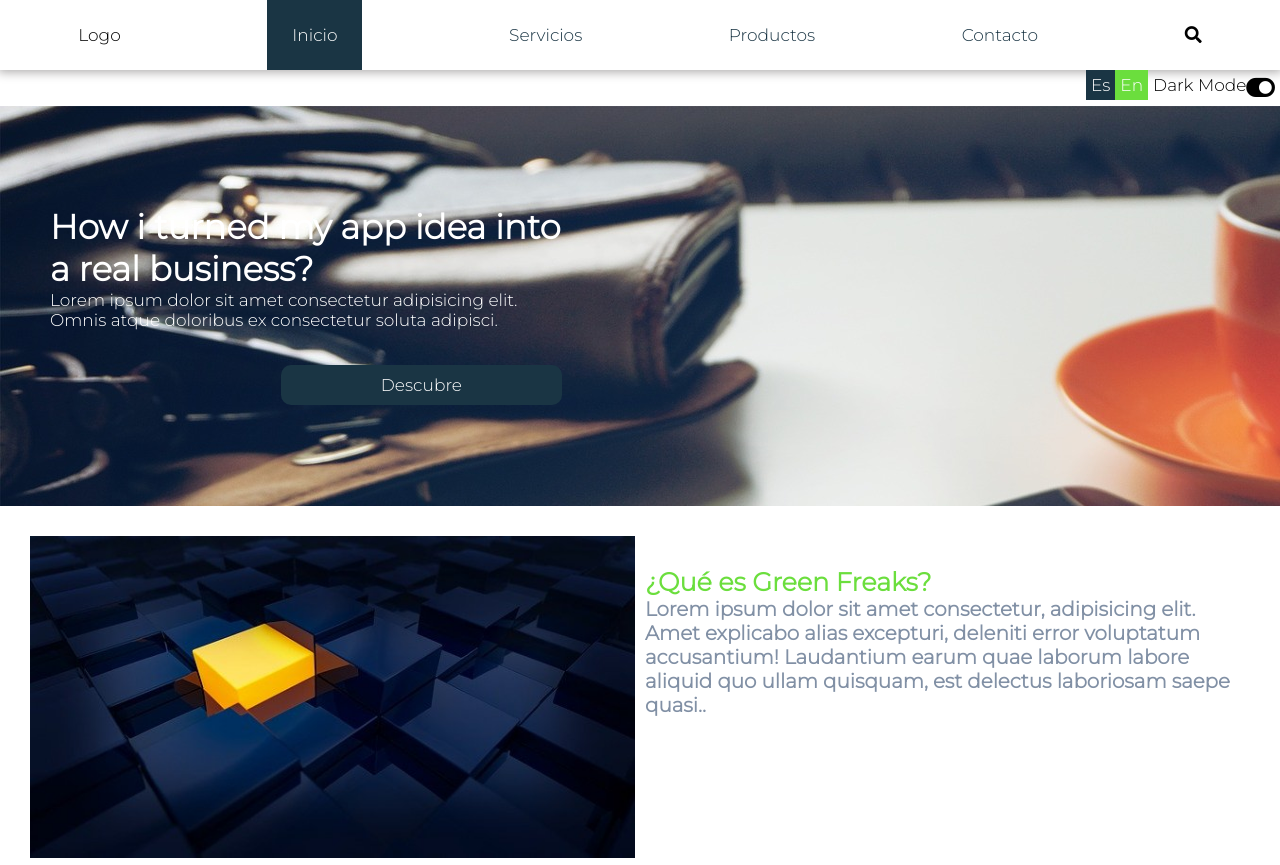
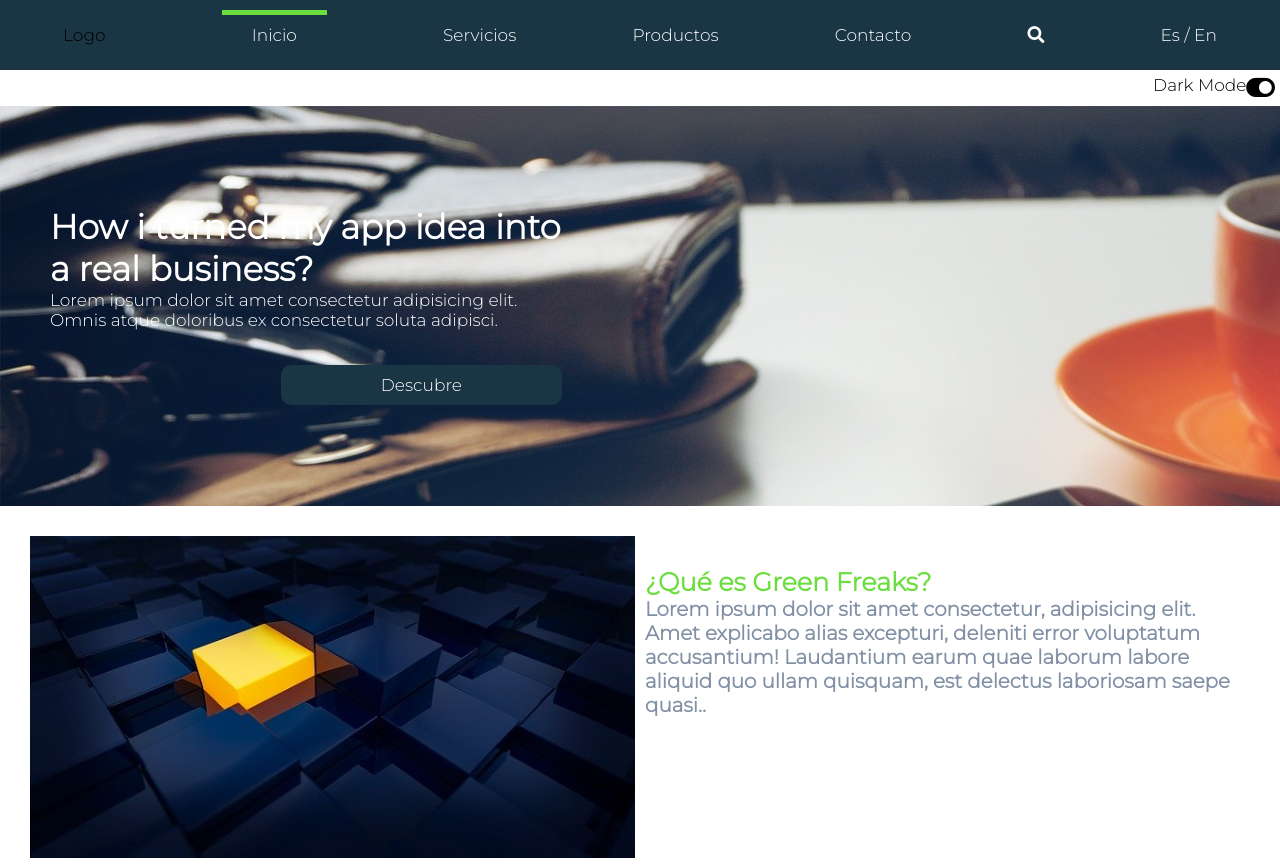
Before and after one commit to greenfreaks/greenfreaks, a plain HTML site: page index.html in a window 1280 px wide. Shown: the top 865 px of the page. Drawn offline with Linux system fonts and the light colour scheme.

Commit message:
cambio de estilos de la navbar

```diff
--- a/css/style.css
+++ b/css/style.css
@@ -151,26 +151,35 @@ body{
 /*------Nav-------*/
 nav{
     padding: 25px 5px;
+    position: sticky;
+    top: 0;
+    background-color: var(--darkBlue);
 }
-nav ul, nav .head__nav--cell{
+nav ul, .head__nav--cell{
     list-style: none;
     display: flex;
     flex-direction: row;
     flex-wrap: nowrap;
     justify-content: space-around;
 }
+
+.head__navCell{
+    display: none;
+}
+
 nav ul li a{
     text-decoration: none;
-    color: var(--darkBlue);
+    color: var(--white);
+}
+nav ul li a:hover{
+    color: var(--green);
 }
 nav ul .active{
- background-color: var(--darkBlue);
- color: var(--white);
- padding: 25px;
+    padding: 10px 30px;
+    border-top: 5px solid #6BDE3D;
+    /* border-bottom: 5px solid #6BDE3D; */
 }
-nav .head__nav--logo{
-    position: static;
-}
+
 nav ul li ul{
     display: flex;
     flex-direction: column;
@@ -182,9 +191,6 @@ nav ul li:hover ul{
     display: block;
 }
 
-.head__navCell{
-    display: none;
-}
 
 footer{
     font-size: 1.5rem;
--- a/index.html
+++ b/index.html
@@ -10,13 +10,13 @@
     <link rel="stylesheet" href="https://pro.fontawesome.com/releases/v5.10.0/css/all.css"
         integrity="sha384-AYmEC3Yw5cVb3ZcuHtOA93w35dYTsvhLPVnYs9eStHfGJvOvKxVfELGroGkvsg+p" crossorigin="anonymous" />
     <link rel="stylesheet" href="css/style.css">
-    <title>Desafío 4 - Aplicando Grids</title>
+    <title>Desafío 5 - Crear Repostitorio en GitHub</title>
 </head>
 
 <body>
 
     <head>
-        <nav class="head__nav boxShadow ">
+        <nav class="head__nav">
             <ul>
                 <li class="head__nav--logo">Logo</li>
                 <li><a href="#" class="active">Inicio</a></li>
@@ -42,7 +42,10 @@
                         <li><a href="#"><i class="fas fa-envelope"></i></a></li>
                     </ul>
                 </li>
-                <li><i class="fas fa-search"></i></li>
+                <li><a href=""><i class="fas fa-search"></i></a></li>
+                <ul>
+                    <li class="darkBlue whiteTx"><a href="">Es  </a> / <a href="">   En</a></li>
+                </ul>
             </ul>
         </nav>
 
@@ -52,12 +55,6 @@
             </ul>
         </div>
         <div class="head__preferences">
-            <div class="head__preferences--language">
-                <ul>
-                    <li class="darkBlue whiteTx">Es</li>
-                    <li class="green whiteTx">En</li>
-                </ul>
-            </div>
             <div class="head__preferences--visualMode">
                 <p>Dark Mode</p>
                 <i class="fas fa-toggle-on"></i>
```
